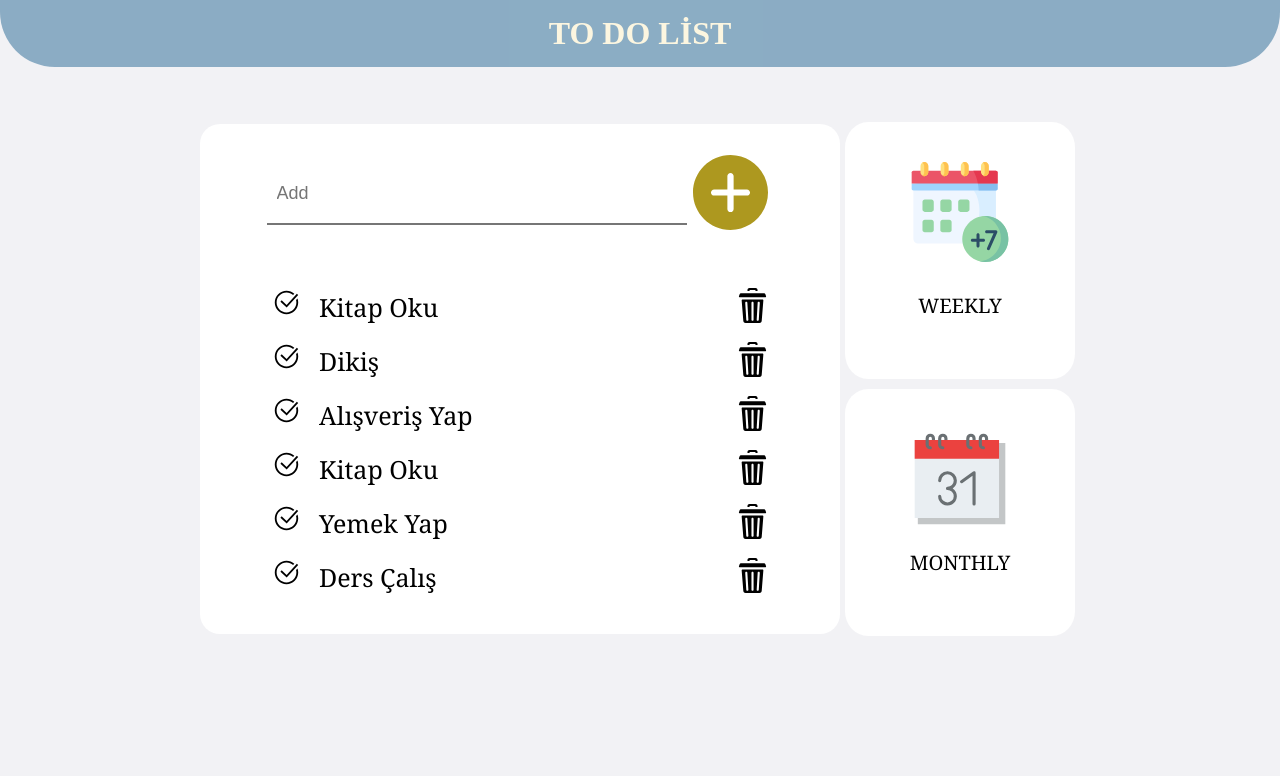
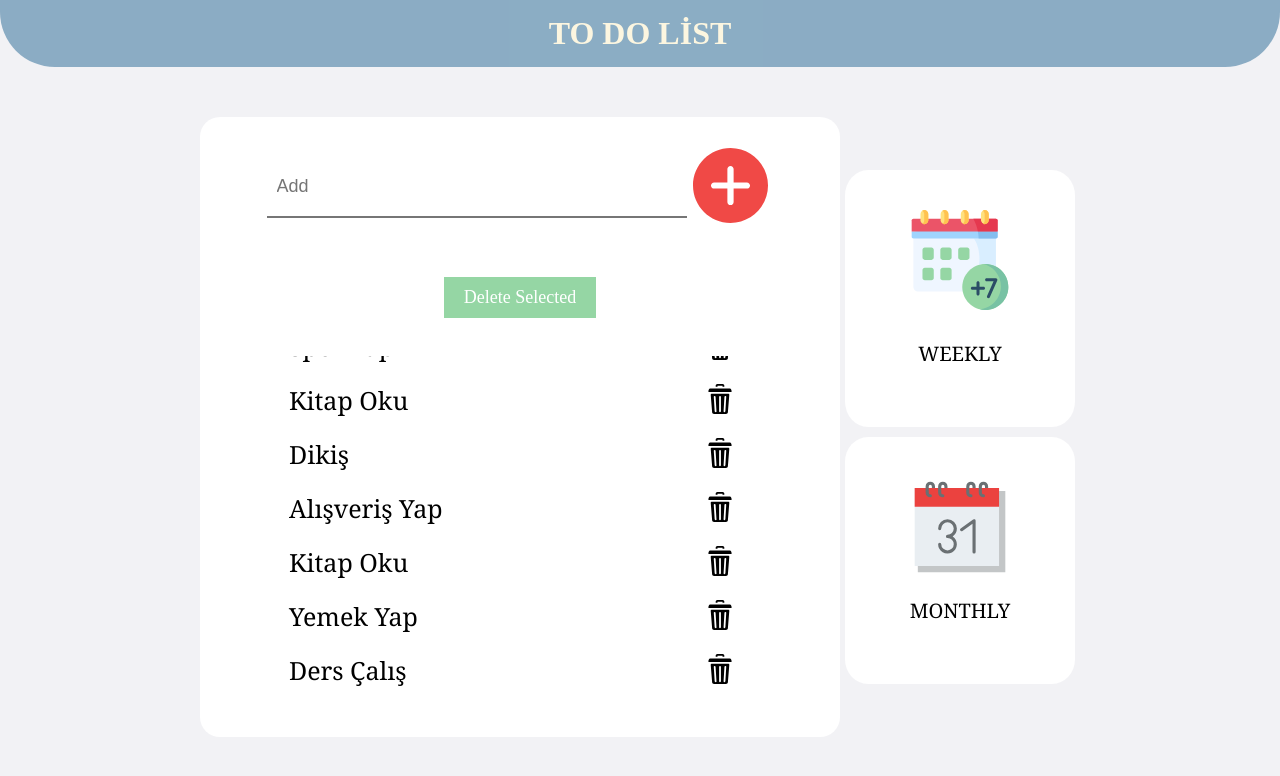
Before and after one commit to fatmakoyuncu/ToDoList, an Angular app: page / in a window 1280 px wide. Shown: the top 776 px of the page. Built offline with nearby package versions, Linux system fonts and the light colour scheme.

Commit message:
finished

```diff
--- a/src/app/monthly/monthly.component.scss
+++ b/src/app/monthly/monthly.component.scss
@@ -13,7 +13,6 @@
         width: 100%;
         color: rgb(207, 78, 26);
         font-weight: bold;
-        // background: rgb(221, 255, 176);
     }
 
     .month{
--- a/src/app/todos/todos.component.html
+++ b/src/app/todos/todos.component.html
@@ -14,20 +14,13 @@
                     </svg>
                 </button>
             </form>
+            <div class="deleteSelected" (click)="deleteSelected()"><p>Delete Selected</p></div>
             <div class="todoskolarım">
-                <ng-container *ngFor="let tod of todosko; let i=index;">
+                <ng-container *ngFor="let tod of todo; let i=index">
                     <div class="in {{(tod.completed ? 'done' : '') }}">
-                        <div class="point">
-                            <svg xmlns="http://www.w3.org/2000/svg" height="25px" viewBox="-21 -21 682.66669 682.66669"
-                                width="25px">
-                                <path
-                                    d="m322.820312 387.933594 279.949219-307.273438 36.957031 33.671875-314.339843 345.023438-171.363281-162.902344 34.453124-36.238281zm297.492188-178.867188-38.988281 42.929688c5.660156 21.734375 8.675781 44.523437 8.675781 68.003906 0 148.875-121.125 270-270 270s-270-121.125-270-270 121.125-270 270-270c68.96875 0 131.96875 26.007812 179.746094 68.710938l33.707031-37.113282c-58.761719-52.738281-133.886719-81.597656-213.453125-81.597656-85.472656 0-165.835938 33.285156-226.273438 93.726562-60.441406 60.4375-93.726562 140.800782-93.726562 226.273438s33.285156 165.835938 93.726562 226.273438c60.4375 60.441406 140.800782 93.726562 226.273438 93.726562s165.835938-33.285156 226.273438-93.726562c60.441406-60.4375 93.726562-140.800782 93.726562-226.273438 0-38.46875-6.761719-75.890625-19.6875-110.933594zm0 0" />
-                            </svg>
-                        </div>
                         <div class="content" (click)="toggleDone(i)">{{tod.content}}</div>
-                        <!-- <div class="date">{{tod.date}}</div> -->
                         <button class="delete" (click)="deleteTodo(tod)">
-                            <svg xmlns="http://www.w3.org/2000/svg" height="35px" viewBox="-57 0 512 512" width="35px">
+                            <svg xmlns="http://www.w3.org/2000/svg" height="30px" viewBox="-57 0 512 512" width="30px">
                                 <path
                                     d="m156.371094 30.90625h85.570312v14.398438h30.902344v-16.414063c.003906-15.929687-12.949219-28.890625-28.871094-28.890625h-89.632812c-15.921875 0-28.875 12.960938-28.875 28.890625v16.414063h30.90625zm0 0" />
                                 <path
--- a/src/app/todos/todos.component.scss
+++ b/src/app/todos/todos.component.scss
@@ -1,7 +1,6 @@
 .todos{
     display: flex;
     flex-direction: column;
-    // align-items: center;
     background: rgb(242, 242, 245);
     height: 100%;
     user-select: none;
@@ -33,8 +32,9 @@
             align-items: center;
             background: rgb(255, 255, 255);
             padding: 30px;
+            padding-bottom: 40px;
             width: 700px;
-            height: 450px;
+            height: 550px;
             border-radius: 20px;
 
 
@@ -62,33 +62,50 @@
                     border: none;
 
                     svg{
-                        fill: #ad981f;
+                        fill: rgb(240, 73, 70);
                     }
                     :hover{
                         cursor: pointer;
-                        fill: #dbc43e;
+                        fill: rgb(212, 42, 39);
                     }
                 }
 
             }
 
+            .deleteSelected{
+                display: flex;
+
+
+                p{
+                    margin-top: 0px;
+                    margin-bottom: 38px;
+                    background: rgb(149, 214, 164);
+                    padding: 10px 20px;
+                    font-size: 18px;
+                    color: white;
+                }
+
+                :hover{
+                    cursor: pointer;
+                    background-color: rgb(116, 206, 131);
+                }
+            }
+
+
             .todoskolarım{
                 display: flex;
                 flex-direction: column-reverse;
                 align-items: center;
-                width: 100%;
                 overflow-y: scroll;
-
-
+                padding-right: 20px;
 
                 .in{
                     display: flex;
 
                     .point{
+                        display: flex;
+                        align-items: center;
                         margin: 10px;
-                        :hover{
-                            fill: green;
-                        }
                     }
 
                     .content{
@@ -115,6 +132,22 @@
 
                 }
             }
+            ::-webkit-scrollbar{
+                width: 16px;
+            }
+            ::-webkit-scrollbar-track {
+                background: #ffffff;
+              }
+            ::-webkit-scrollbar-thumb {
+                background-color: #ffffff;
+                border-radius: 10px;
+                border: 3px solid #ffffff;
+              }
+              ::-webkit-scrollbar-thumb:hover {
+                transition: 0.6s;
+                background-color: #918e8e;
+
+              }
         }
 
         .container-in{
--- a/src/app/todos/todos.component.ts
+++ b/src/app/todos/todos.component.ts
@@ -12,12 +12,12 @@ export class TodosComponent implements OnInit {
 
   inputTodo:string = "";
 
-  todosko = [];
+  todo = [];
 
 
 
   constructor(private todoService: TodoService) {
-    this.todosko = this.todoService.todos;
+    this.todo = this.todoService.todos;
 
   }
 
@@ -26,7 +26,7 @@ export class TodosComponent implements OnInit {
 
 
   toggleDone (id) {
-    this.todoService.todos.map((v, i) => {
+    this.todo.map((v, i) => {
       if(i == id) v.completed = !v.completed;
 
       return v;
@@ -34,12 +34,12 @@ export class TodosComponent implements OnInit {
   }
 
   deleteTodo (clickedItem) {
-    this.todosko = this.todosko.filter(i => i != clickedItem);
+    this.todo = this.todo.filter(i => i != clickedItem);
   }
 
   addTodo () {
 
-    this.todosko.push({
+    this.todo.push({
       date: new Date(),
       content: this.inputTodo,
       completed: false
@@ -49,6 +49,10 @@ export class TodosComponent implements OnInit {
 
   }
 
+  deleteSelected(){
+    this.todo = this.todo.filter(i => !i.completed);
+  }
+
 
 
 
--- a/src/app/weekly/weekly.component.html
+++ b/src/app/weekly/weekly.component.html
@@ -6,7 +6,7 @@
     <div class="card">
 
         <div class="week">
-            <div class="head" *ngFor="let t of todo2">
+            <div class="head" *ngFor="let t of todoAdd">
                 <div class="h3">
                     <svg xmlns="http://www.w3.org/2000/svg" height="45px" viewBox="0 -16 464 464" width="45px">
                         <path d="m0 32h464v400h-464zm0 0" fill="#cfdfe8" />
@@ -45,7 +45,7 @@
                         </div>
                         <div class="right">
                             <div class="delete" (click)="deleteTodo(a)">
-                                <svg xmlns="http://www.w3.org/2000/svg" height="30px" viewBox="-57 0 512 512" width="30px">
+                                <svg xmlns="http://www.w3.org/2000/svg" height="25px" viewBox="-57 0 512 512" width="25px">
                                     <path
                                         d="m156.371094 30.90625h85.570312v14.398438h30.902344v-16.414063c.003906-15.929687-12.949219-28.890625-28.871094-28.890625h-89.632812c-15.921875 0-28.875 12.960938-28.875 28.890625v16.414063h30.90625zm0 0" />
                                     <path
--- a/src/app/weekly/weekly.component.ts
+++ b/src/app/weekly/weekly.component.ts
@@ -25,7 +25,7 @@ export class WeeklyComponent implements OnInit {
   filterTodo = [];
 
   todo: Array<any>
-  todo2: Array<string| number>
+  todoAdd: Array<string| number>
 
 
   constructor(private todoService: TodoService, private datePipe: DatePipe) { }
@@ -52,7 +52,7 @@ export class WeeklyComponent implements OnInit {
   }
 
   getTodo() {
-    this.todo2 = []
+    this.todoAdd = []
     for (let i = this.result; i > this.result - 4; i--) {
       this.todo = []
       this.todoObj = {
@@ -67,31 +67,24 @@ export class WeeklyComponent implements OnInit {
         })
       }
       this.todoObj.data = this.todo
-      this.todo2.push(this.todoObj)
+      this.todoAdd.push(this.todoObj)
     }
 
-    console.log(this.todo2);
+    console.log("todo2",this.todoAdd);
 
   }
 
   deleteTodo(t){
 
+    for (let i = 0; i < this.filterTodo.length; i++) {
+      if (t == this.filterTodo[i]) {
+        this.filterTodo.splice(i,1)
 
-    // this.todo2[1].data.splice(t,1)
-    // this.todo2[2].data.splice(t,1)
-    // this.todo2[3].data.splice(t,1)
-    console.log(t);
-
-    for (let i = 0; i < this.todoService.todos.length; i++) {
-      if (t == this.todoService.todos[i]) {
-        this.todoService.todos.splice(i,1)
       }
 
+    }
 
-
-    }
-    console.log(this.todoService.todos);
-
+    this.getTodo()
 
   }
 
```
Also changed, not shown: src/app/weekly/weekly.component.scss (+15 -11 lines).
